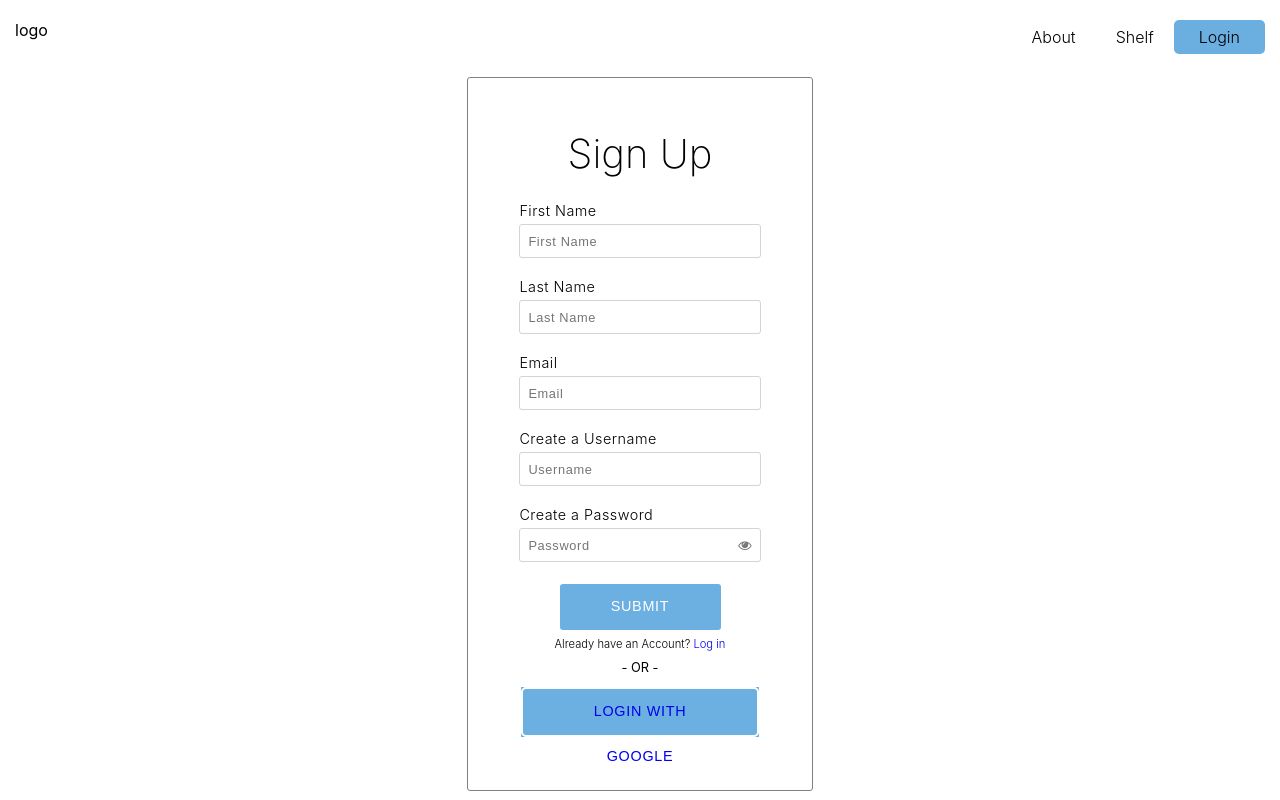
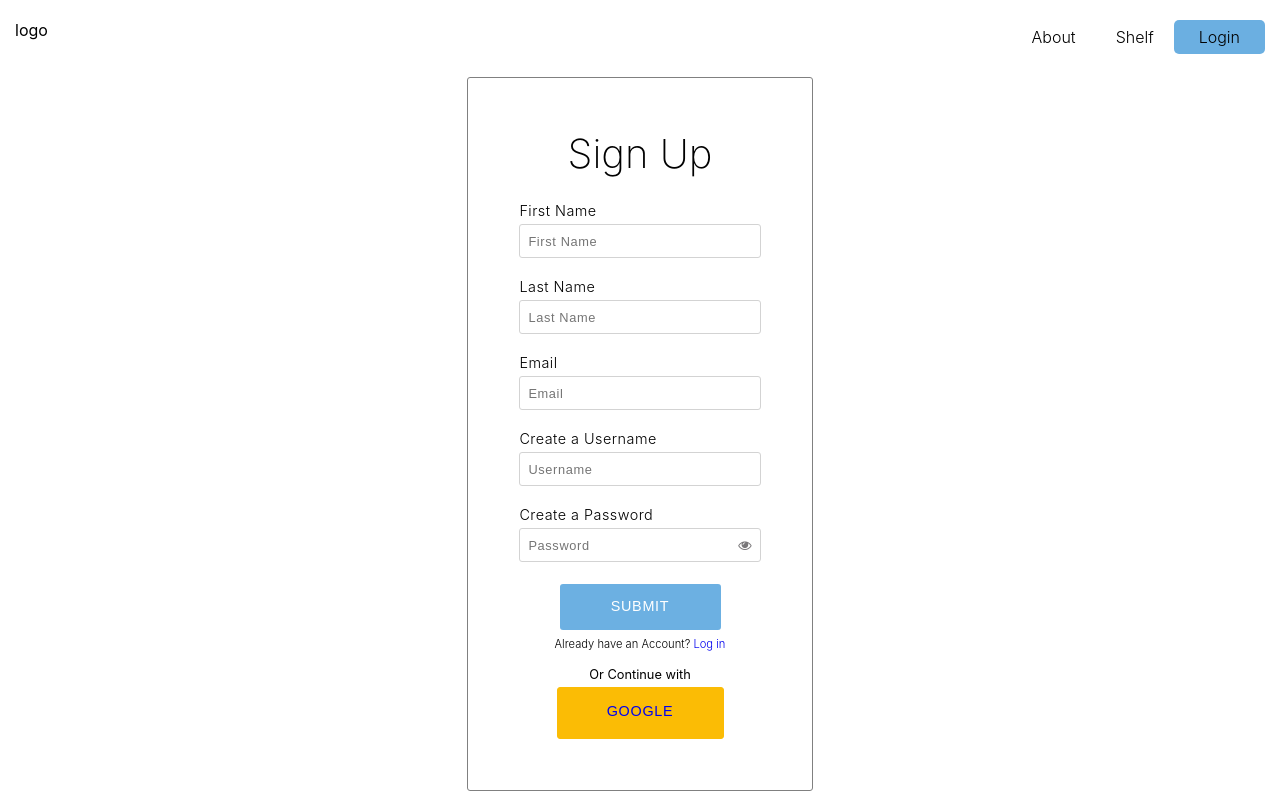
Before and after one commit to Neighborhood-Library/FrontEnd, a React (Create React App) app: page /register in a window 1280 px wide. Built offline with nearby package versions, Linux system fonts and the light colour scheme.

Commit message:
modified styling for google login

```diff
--- a/src/components/customButton/CustomButton.css
+++ b/src/components/customButton/CustomButton.css
@@ -29,15 +29,15 @@
 }
 
 .google-button {
-  background-color: #6cb0e2;
+  background-color: #fbbc05;
   text-decoration: none;
   color: #ffffff;
-  border: 2px solid #ffffff;
+  border: 1px solid #fbbc05;
+  border-radius: 3px;
 }
 
 .google-button:hover {
-  color: #6cb0e2;
   background-color: #fff;
-  border: 2px solid #6cb0e2;
+  border: 1px solid #fbbc05;
   border-radius: 3px;
 }
--- a/src/components/registration/RegisterForm.css
+++ b/src/components/registration/RegisterForm.css
@@ -103,6 +103,7 @@ input::placeholder {
 }
 
 .or {
-  padding: 4%;
+  margin-top: 12px;
+  padding: 2%;
   font-size: 0.8rem;
 }
--- a/src/components/registration/RegisterForm.js
+++ b/src/components/registration/RegisterForm.js
@@ -150,11 +150,11 @@ class RegisterForm extends React.Component {
                   Log in
                 </Link>
               </span>
-              <span className='or'>- OR -</span>
+              <span className='or'> Or Continue with </span>
               <div className='google-button'>
                 <CustomButton type='submit' loginWithGoogle>
                   <a href='https://muovivlio.herokuapp.com/auth/google'>
-                    Login With Google
+                    Google
                   </a>
                 </CustomButton>
               </div>
```
